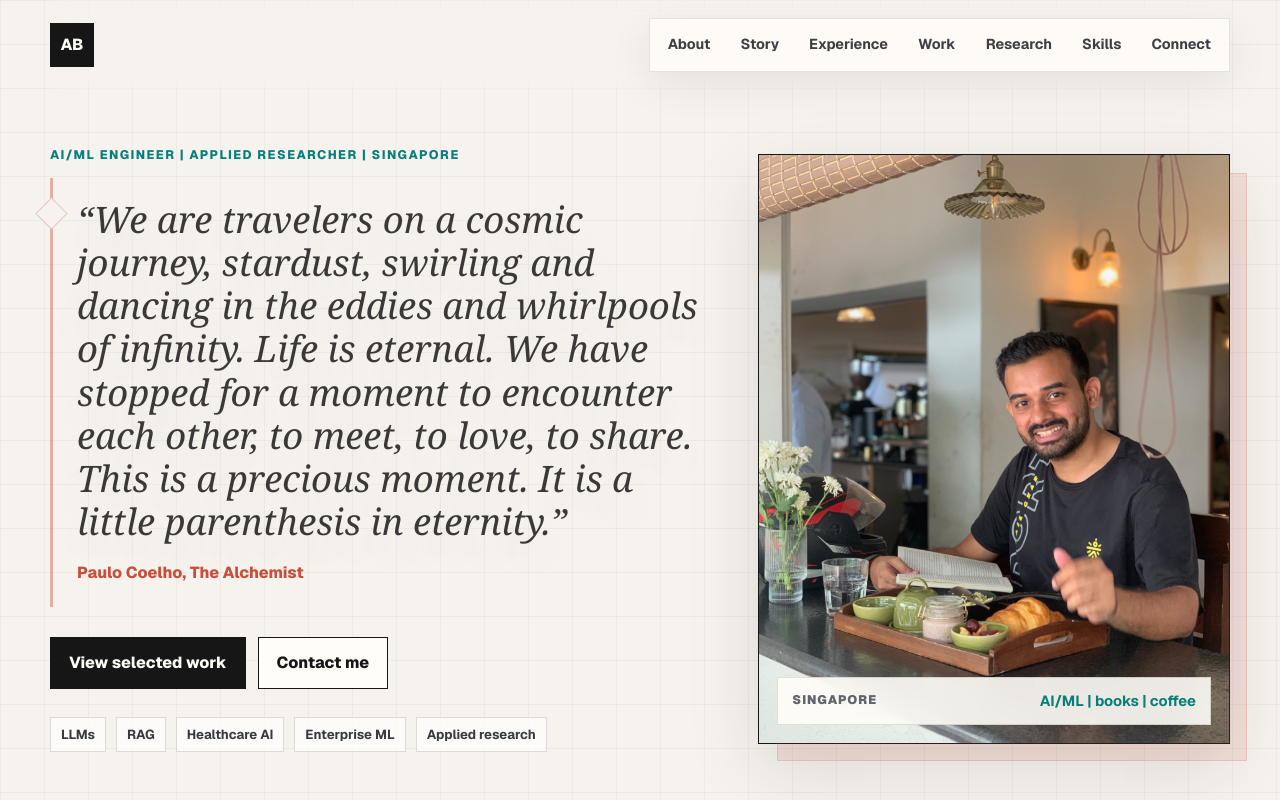
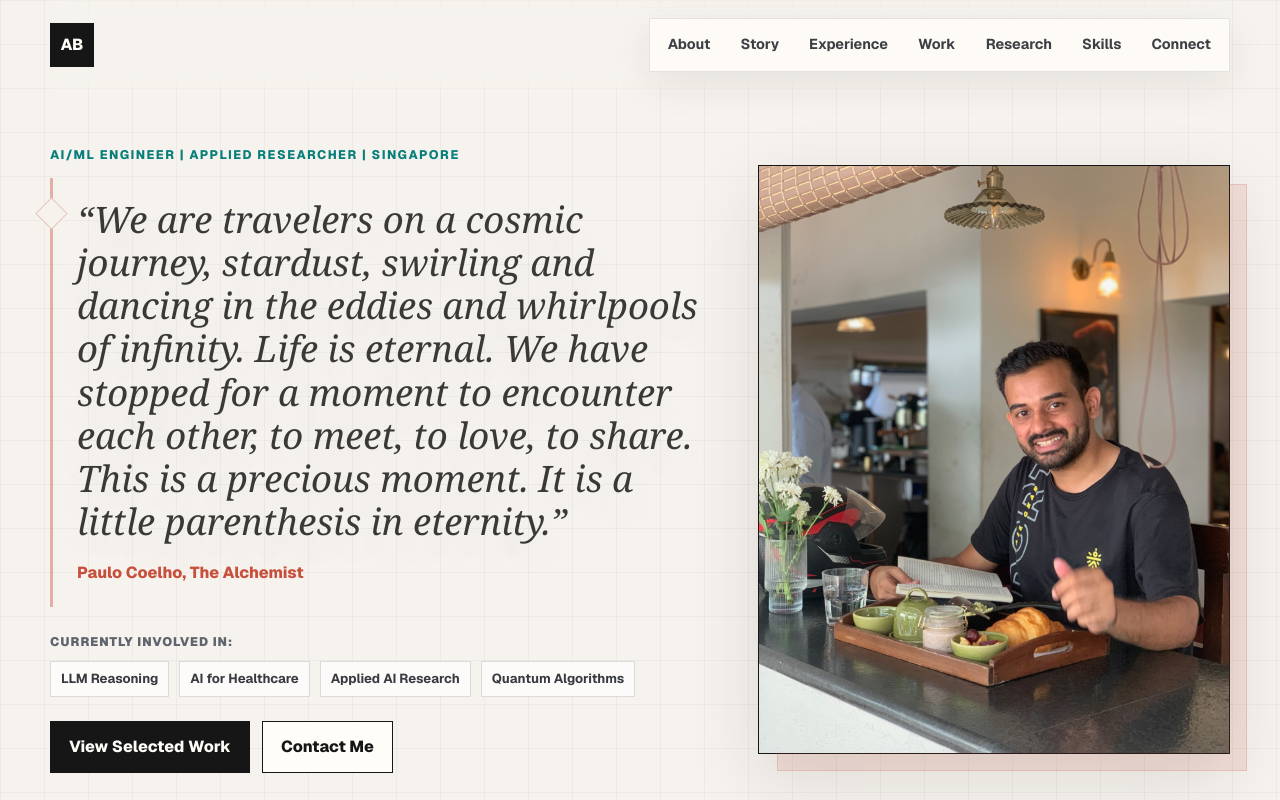
Before and after one commit to anuraagbhavaraju/anuraagbhavaraju.github.io, a Next.js app: page / in a window 1280 px wide. Shown: the top 800 px of the page. Built offline with nearby package versions, Linux system fonts and the light colour scheme.

Commit message:
Refine hero tags and about layout

```diff
--- a/app/globals.css
+++ b/app/globals.css
@@ -219,7 +219,7 @@ h3 {
   display: flex;
   flex-wrap: wrap;
   gap: 12px;
-  margin-top: 30px;
+  margin-top: 24px;
 }
 
 .button {
@@ -253,7 +253,16 @@ h3 {
   display: flex;
   flex-wrap: wrap;
   gap: 10px;
-  margin-top: 28px;
+  margin-top: 10px;
+}
+
+.tag-title {
+  margin: 26px 0 0;
+  color: var(--muted);
+  font-size: 0.78rem;
+  font-weight: 850;
+  letter-spacing: 0.08em;
+  text-transform: uppercase;
 }
 
 .proof-strip span,
@@ -301,35 +310,6 @@ h3 {
   object-position: 56% 48%;
 }
 
-.portrait-caption {
-  position: absolute;
-  left: 18px;
-  right: 18px;
-  bottom: 18px;
-  display: flex;
-  align-items: center;
-  justify-content: space-between;
-  gap: 14px;
-  padding: 12px 14px;
-  border: 1px solid rgba(22, 22, 22, 0.12);
-  background: rgba(255, 253, 248, 0.9);
-  backdrop-filter: blur(12px);
-}
-
-.portrait-caption span {
-  color: var(--muted);
-  font-size: 0.78rem;
-  font-weight: 850;
-  letter-spacing: 0.08em;
-  text-transform: uppercase;
-}
-
-.portrait-caption strong {
-  color: var(--teal);
-  font-size: 0.92rem;
-  text-align: right;
-}
-
 .metrics-band,
 .content-section,
 .contact-section {
@@ -353,9 +333,6 @@ h3 {
 .about-copy {
   max-width: 900px;
   margin-left: auto;
-  padding: 30px;
-  border: 1px solid rgba(22, 22, 22, 0.16);
-  background: rgba(255, 253, 248, 0.84);
 }
 
 .about-copy p {
@@ -752,11 +729,6 @@ h3 {
     aspect-ratio: 4 / 5.35;
   }
 
-  .portrait-caption {
-    align-items: flex-start;
-    flex-direction: column;
-  }
-
   .timeline-item {
     grid-template-columns: 48px minmax(0, 1fr);
     gap: 16px;
--- a/app/page.tsx
+++ b/app/page.tsx
@@ -248,25 +248,21 @@ export default function Home() {
             </p>
             <cite>Paulo Coelho, The Alchemist</cite>
           </blockquote>
+          <p className="tag-title">Currently Involved In:</p>
+          <div className="proof-strip" aria-label="Professional focus areas">
+            <span>LLM Reasoning</span>
+            <span>AI for Healthcare</span>
+            <span>Applied AI Research</span>
+            <span>Quantum Algorithms</span>
+          </div>
           <div className="hero-actions" aria-label="Primary actions">
-            <a className="button primary-button" href="#work">View selected work</a>
-            <a className="button secondary-button" href="mailto:e1583176@u.nus.edu">Contact me</a>
-          </div>
-          <div className="proof-strip" aria-label="Professional focus areas">
-            <span>LLMs</span>
-            <span>RAG</span>
-            <span>Healthcare AI</span>
-            <span>Enterprise ML</span>
-            <span>Applied research</span>
+            <a className="button primary-button" href="#work">View Selected Work</a>
+            <a className="button secondary-button" href="mailto:e1583176@u.nus.edu">Contact Me</a>
           </div>
         </div>
         <div className="hero-visual" aria-label="Portrait of Anuraag Bhavaraju">
           <div className="portrait-frame">
             <img src="/images/anuraag-hero.jpeg" alt="Anuraag Bhavaraju reading at a cafe" />
-            <div className="portrait-caption">
-              <span>Singapore</span>
-              <strong>AI/ML | books | coffee</strong>
-            </div>
           </div>
         </div>
       </section>
```
Also changed, not shown: 1 other file (tests, documents, lock files or other folders).
